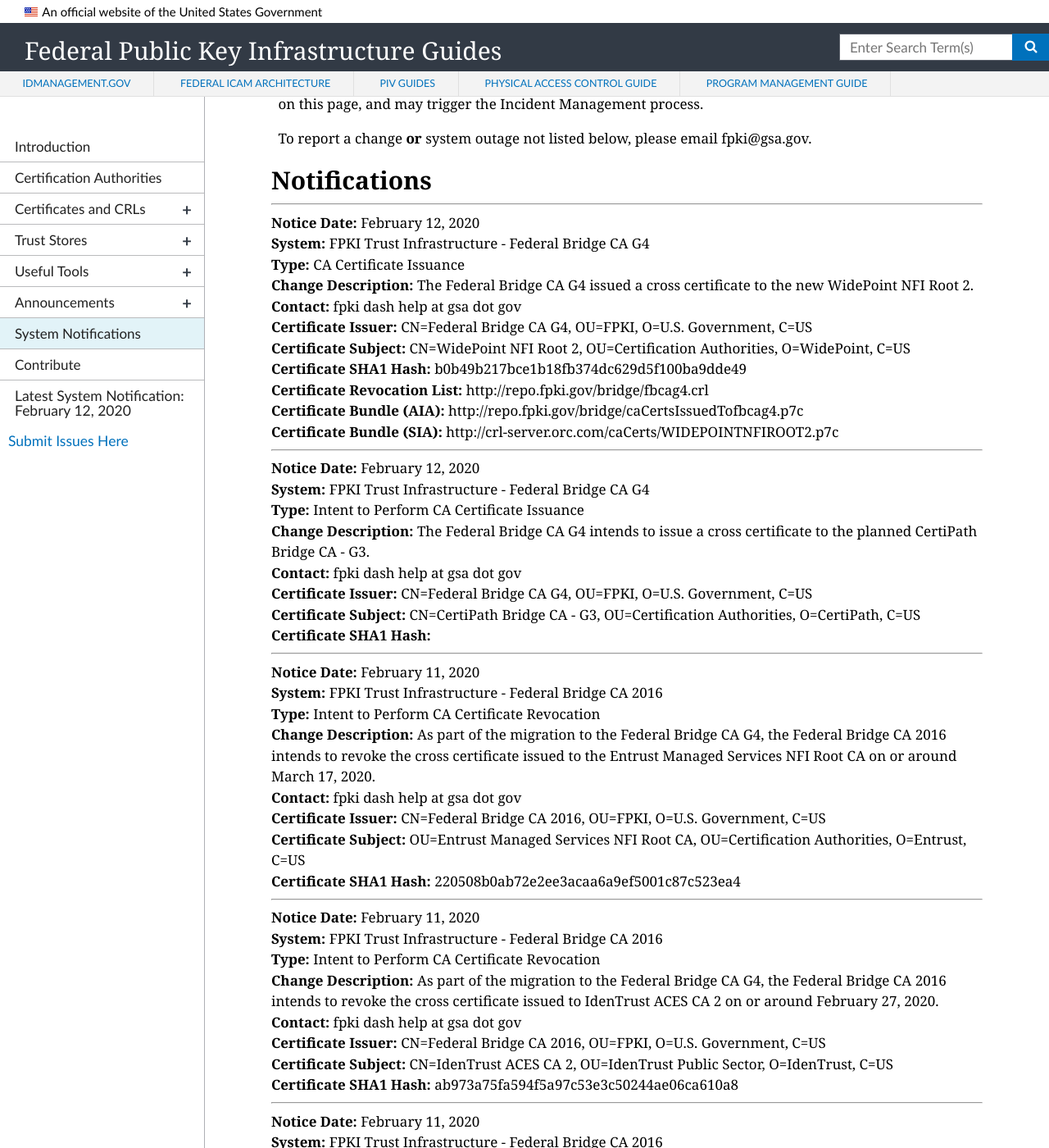
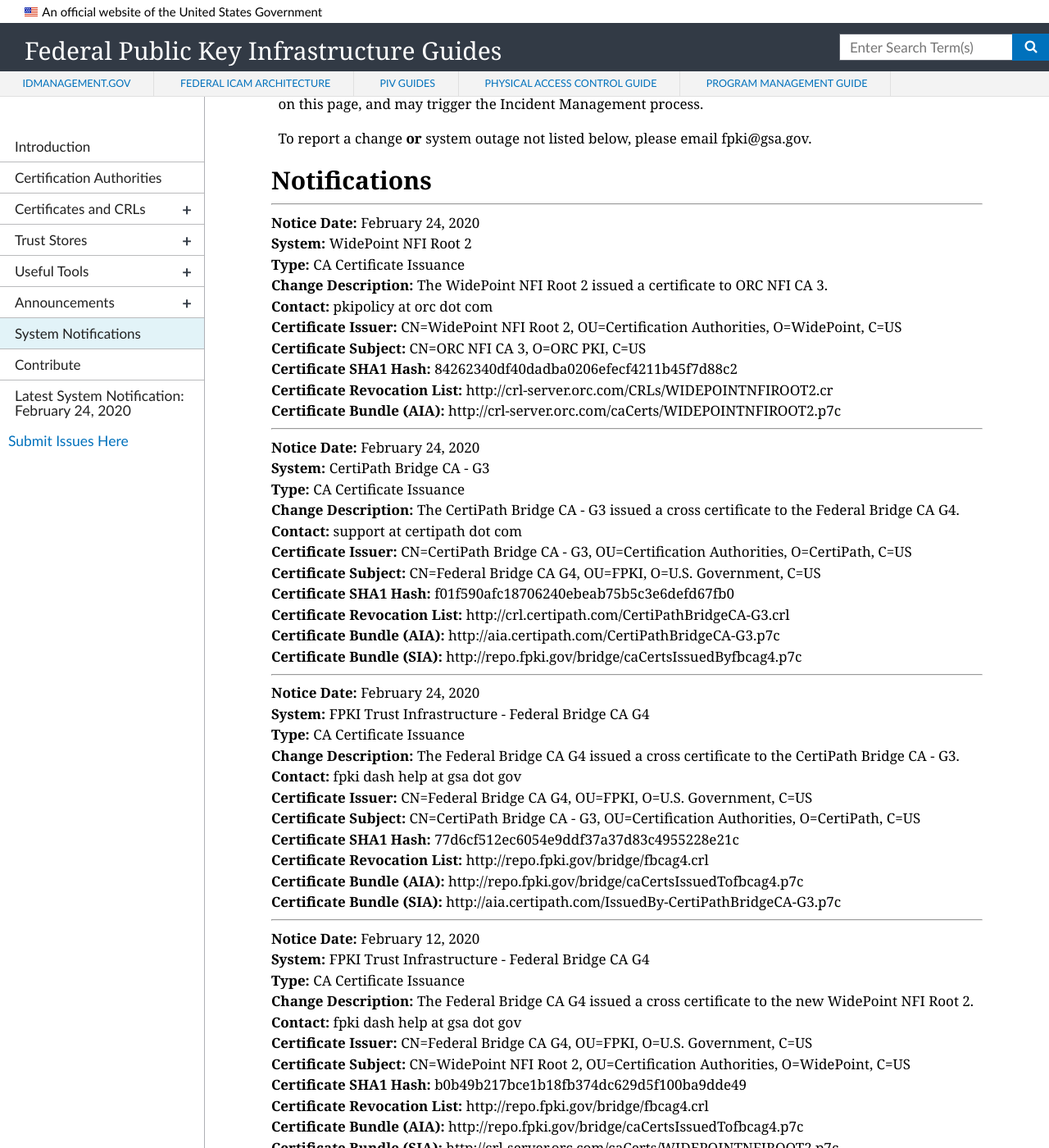
Before and after one commit to GSA/fpki-guides, a Jekyll site: the page built from pages/fpki_notifications.md, in a window 1280 px wide and 1400 px high, scrolled down 672 px. Shown: the whole window at 82% size. Built offline with Jekyll 4.4.1, drawn with Linux system fonts in a browser that asks for light colours; nearby versions of some CDN libraries.

Commit message:
Update notifications.yml

```diff
--- a/_data/notifications.yml
+++ b/_data/notifications.yml
@@ -2053,6 +2053,46 @@
   sia_uri: http://crl-server.orc.com/caCerts/WIDEPOINTNFIROOT2.p7c
   ocsp_uri:
 
+- notice_date: February 24, 2020
+  change_type: CA Certificate Issuance
+  system: FPKI Trust Infrastructure - Federal Bridge CA G4
+  change_description: The Federal Bridge CA G4 issued a cross certificate to the CertiPath Bridge CA - G3.
+  contact: fpki dash help at gsa dot gov
+  ca_certificate_hash: 77d6cf512ec6054e9ddf37a37d83c4955228e21c
+  ca_certificate_issuer: CN=Federal Bridge CA G4, OU=FPKI, O=U.S. Government, C=US
+  ca_certificate_subject: CN=CertiPath Bridge CA - G3, OU=Certification Authorities, O=CertiPath, C=US
+  cdp_uri: http://repo.fpki.gov/bridge/fbcag4.crl
+  aia_uri: http://repo.fpki.gov/bridge/caCertsIssuedTofbcag4.p7c
+  sia_uri: http://aia.certipath.com/IssuedBy-CertiPathBridgeCA-G3.p7c
+  ocsp_uri:
+
+- notice_date: February 24, 2020
+  change_type: CA Certificate Issuance
+  system: CertiPath Bridge CA - G3
+  change_description: The CertiPath Bridge CA - G3 issued a cross certificate to the Federal Bridge CA G4.
+  contact: support at certipath dot com
+  ca_certificate_hash: f01f590afc18706240ebeab75b5c3e6defd67fb0
+  ca_certificate_issuer: CN=CertiPath Bridge CA - G3, OU=Certification Authorities, O=CertiPath, C=US
+  ca_certificate_subject: CN=Federal Bridge CA G4, OU=FPKI, O=U.S. Government, C=US
+  cdp_uri: http://crl.certipath.com/CertiPathBridgeCA-G3.crl
+  aia_uri: http://aia.certipath.com/CertiPathBridgeCA-G3.p7c
+  sia_uri: http://repo.fpki.gov/bridge/caCertsIssuedByfbcag4.p7c
+  ocsp_uri:
+
+
+- notice_date: February 24, 2020
+  change_type: CA Certificate Issuance
+  system: WidePoint NFI Root 2
+  change_description: The WidePoint NFI Root 2 issued a certificate to ORC NFI CA 3.
+  contact: pkipolicy at orc dot com
+  ca_certificate_hash: 84262340df40dadba0206efecf4211b45f7d88c2
+  ca_certificate_issuer: CN=WidePoint NFI Root 2, OU=Certification Authorities, O=WidePoint, C=US
+  ca_certificate_subject: CN=ORC NFI CA 3, O=ORC PKI, C=US
+  cdp_uri: http://crl-server.orc.com/CRLs/WIDEPOINTNFIROOT2.cr
+  aia_uri: http://crl-server.orc.com/caCerts/WIDEPOINTNFIROOT2.p7c
+  sia_uri:
+  ocsp_uri:
+
 
 #- notice_date:
 #  change_type: CA Certificate Issuance
```
